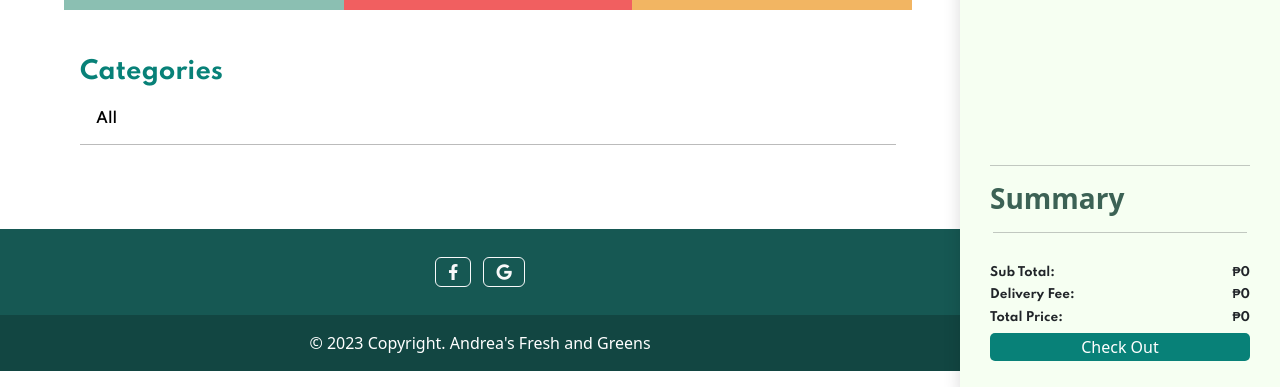
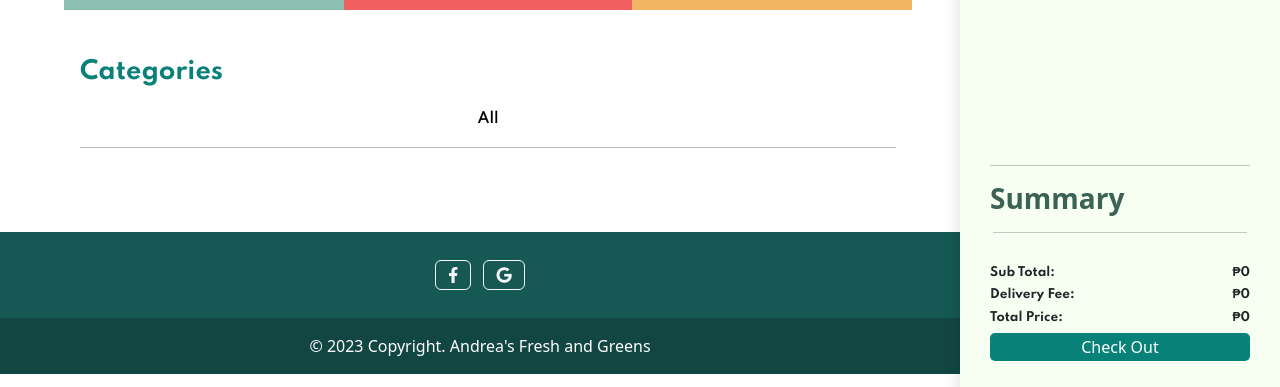
Before and after one commit to redpangilinan/andreas-management-hub, a PHP site: page / in a window 1280 px wide. Shown: the part 410-797 px from the top of the page. Run offline with PHP 8.4, Linux system fonts and the light colour scheme; data that the repository does not hold is empty; a stand-in replaces the project's code that opens the database connection; some libraries are stand-ins or nearby versions.

Commit message:
Slight UI tweaks in category tab

```diff
--- a/assets/css/style.css
+++ b/assets/css/style.css
@@ -490,6 +490,7 @@ td {
     font-family: Spartan;
     font-weight: 600;
     font-size: .9em;
+    border-bottom: 3px solid transparent;
 }
 
 .prod-navi a.active,
--- a/assets/php/ordering/show_categories.php
+++ b/assets/php/ordering/show_categories.php
@@ -13,10 +13,11 @@ $result = mysqli_query($conn, $query);
 // Print categories in desired format
 while ($row = mysqli_fetch_assoc($result)) {
     echo '
-    <a class="category-tab" href="#home" data-category="' . $row['category'] . '" data-count="' . $row['product_count'] . '">
+    <a class="category-tab w-100" href="#" data-category="' . $row['category'] . '" data-count="' . $row['product_count'] . '">
         <div class="prod-navi-img">
             <div class="circle-bg"><img src="./assets/images/products/' . $row['image'] . '" alt="" class="rounded-circle"></div>
-        </div>' . $row['category'] . '
+        </div>
+        <span class="d-inline-block text-truncate" style="max-width: 100px;">' . $row['category'] . '</span>
     </a>';
 }
 
--- a/index.php
+++ b/index.php
@@ -59,10 +59,11 @@ include "./assets/php/ordering/best_seller.php"
                     $product_count = $row['product_count'];
                     ?>
                     <div class="prod-navi">
-                        <a class="category-tab" href="#home" data-category="All" data-count="<?php echo $product_count ?>">
+                        <a class="category-tab w-100" href="#" data-category="All" data-count="<?php echo $product_count ?>">
                             <div class="prod-navi-img">
                                 <div class="circle-bg"><img src="./assets/images/all.png" alt=""></div>
-                            </div>All
+                            </div>
+                            <span class="d-inline-block text-truncate" style="max-width: 100px;">All</span>
                         </a>
                         <?php include "./assets/php/ordering/show_categories.php" ?>
                     </div>
```
